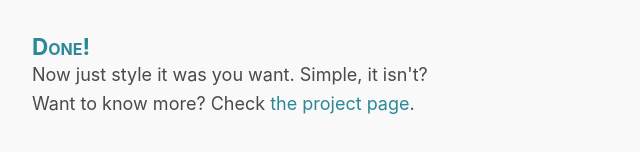
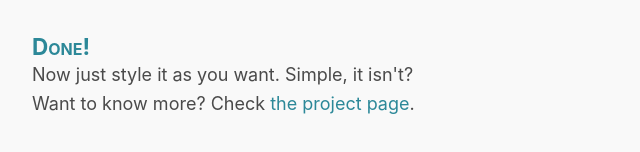
Before and after one commit to qgustavor/perspective, a plain HTML site: page index.html in a window 1280 px wide. Shown: the part 1011-1163 px from the top of the page, 266-906 px from the left. Drawn offline with Linux system fonts and the light colour scheme.

Commit message:
Fix typo

```diff
--- a/index.html
+++ b/index.html
@@ -34,7 +34,7 @@
 <textarea id="result-field" rows="3"></textarea>
 
 <h2 data-vavilon="step4">Done!</h2>
-<p data-vavilon="step4-text">Now just style it was you want. Simple, it isn't?</p>
+<p data-vavilon="step4-text">Now just style it as you want. Simple, it isn't?</p>
 <p data-vavilon="footer-text">
   Want to know more? Check
   <a href="https://github.com/qgustavor/perspective" data-vavilon="project-page">the project page</a>.
```
